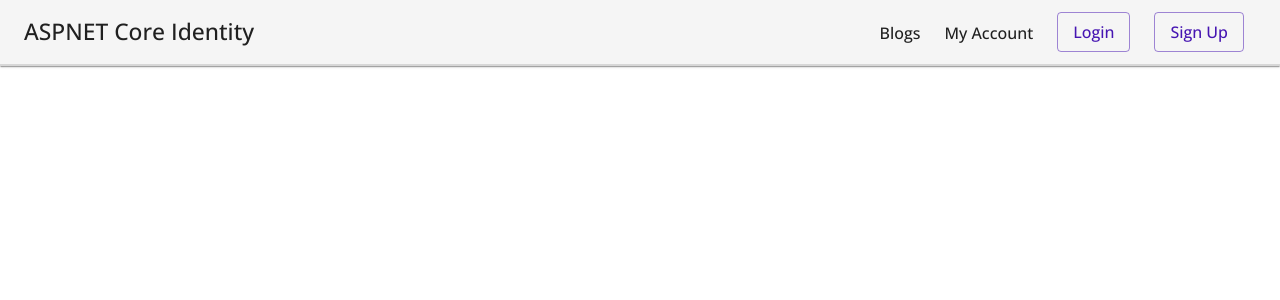
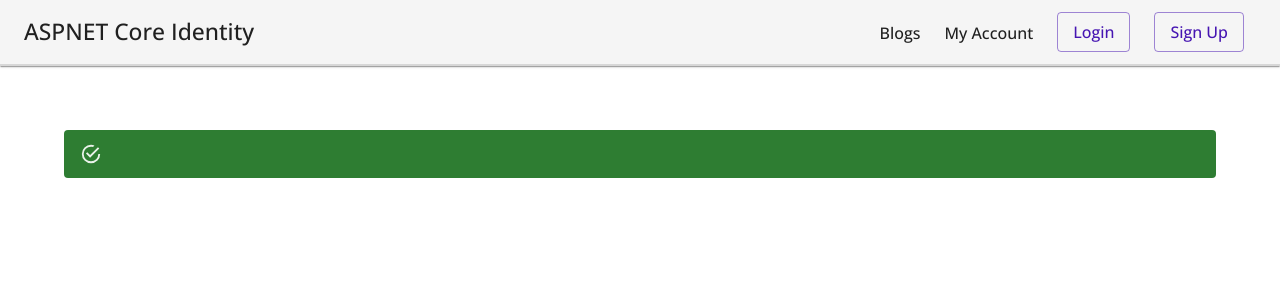
Before and after one commit to rafikiassumani-msft/AuthPlayground, a React (Create React App) app in the folder IdentityMinimalAPIs/ClientApp/identity-with-jwt-app/: page /notify in a window 1280 px wide. Shown: the top 300 px of the page. Built offline with nearby package versions, Linux system fonts and the light colour scheme.

Commit message:
fix ui cosmetics

```diff
--- a/IdentityMinimalAPIs/ClientApp/identity-with-jwt-app/src/Auth/AppRoutes.js
+++ b/IdentityMinimalAPIs/ClientApp/identity-with-jwt-app/src/Auth/AppRoutes.js
@@ -11,6 +11,7 @@ import UserAccountMenu from "./UserAccount/UserAccountMenu";
 import LoginWithRecoveryCode from "./SignIn/LoginWithRecoveryCode";
 import ForgotPassword from "./SignIn/ForgotPassword";
 import ResetPasword from "./SignIn/ResetPassword";
+import NotificationPage from "./NotificationPage";
 
 function AppRoutes() {
   return (
@@ -33,6 +34,7 @@ function AppRoutes() {
       <Route path="/login-with-recovery-code" element={<LoginWithRecoveryCode />} />
 
       <Route path="/menu" element={<UserAccountMenu />} />
+      <Route path="/notify" element={<NotificationPage />} />
     </Routes>
   );
 }
--- /dev/null
+++ b/IdentityMinimalAPIs/ClientApp/identity-with-jwt-app/src/Auth/NotificationPage.js
@@ -0,0 +1,14 @@
+import React from "react";
+import { Alert } from "@mui/material";
+import { useLocation } from "react-router-dom"
+
+export default function NotificationPage(props) {
+
+  const { alertType, alertMessage } = useLocation();
+
+  return (
+    <Alert variant="filled" severity={alertType}>
+      {alertMessage}
+    </Alert>
+  );
+}
--- a/IdentityMinimalAPIs/ClientApp/identity-with-jwt-app/src/Auth/SignUp/SignUp.js
+++ b/IdentityMinimalAPIs/ClientApp/identity-with-jwt-app/src/Auth/SignUp/SignUp.js
@@ -56,7 +56,9 @@ export default function SignUp() {
       let jsonResponse = response.json();
 
       if (!jsonResponse.emailConfirmed) {
-        navigate("/verify-email");
+        const message = "We just need to verify your email address before you can access your"
+          + "account. Please check your mailbox to confirm you recieve a link to verify your email."
+        navigate("/notify", {replace: true, state: {alertType: "warning", alertMessage: message}});
       }
     } catch (err) {
       console.log(err);
--- a/IdentityMinimalAPIs/ClientApp/identity-with-jwt-app/src/Auth/UserAccount/PhoneNumberSettingsTab.js
+++ b/IdentityMinimalAPIs/ClientApp/identity-with-jwt-app/src/Auth/UserAccount/PhoneNumberSettingsTab.js
@@ -10,7 +10,7 @@ import {
   InputAdornment,
   Alert,
 } from "@mui/material";
-import { green } from "@mui/material/colors";
+import { green, red } from "@mui/material/colors";
 
 import CheckBoxIcon from "@mui/icons-material/CheckBox";
 import CancelIcon from "@mui/icons-material/Cancel";
@@ -116,7 +116,7 @@ export default function PhoneNumberSettingsTab() {
                     InputProps={{
                       startAdornment: (
                         <InputAdornment position="end">
-                          <CancelIcon />
+                          <CancelIcon sx={{ color: red[800] }}/>
                         </InputAdornment>
                       ),
                     }}
--- a/IdentityMinimalAPIs/ClientApp/identity-with-jwt-app/src/Auth/UserAccount/UserInfoTab.js
+++ b/IdentityMinimalAPIs/ClientApp/identity-with-jwt-app/src/Auth/UserAccount/UserInfoTab.js
@@ -13,6 +13,7 @@ import {
 } from "@mui/material";
 
 import CheckBoxIcon from "@mui/icons-material/CheckBox";
+import CancelIcon from "@mui/icons-material/Cancel";
 import { green, red } from "@mui/material/colors";
 import { postData } from "../fetchData";
 import { useAuth } from "../AuthProvider";
@@ -150,7 +151,7 @@ export default function UserInfoTab() {
                       InputProps={{
                         startAdornment: (
                           <InputAdornment position="start">
-                            <CheckBoxIcon sx={{ color: red[800] }} />
+                            <CancelIcon sx={{ color: red[800] }} />
                           </InputAdornment>
                         ),
                       }}
```
